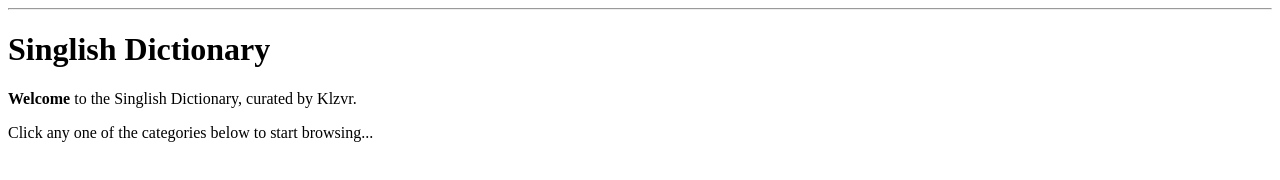
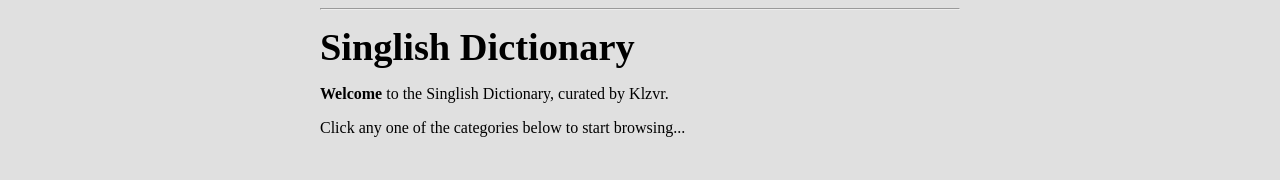
Before and after one commit to klzvr/klzvr.github.io, a plain HTML site: page singdict/index.html in a window 1280 px wide. Drawn offline with Linux system fonts and the light colour scheme.

Commit message:
Update index.html

```diff
--- a/singdict/index.html
+++ b/singdict/index.html
@@ -2,7 +2,7 @@
 <html>
     <meta charset="UTF-8">
     <meta name="viewport" content="width=device-width,initial-width = 1.0">
-    <link href="stylesheet" rel="../style.css">
+    <link href="../style.css" rel="stylesheet">
     <title>Klzvr's Singlish Dictionary — Home Page</title>
 
     <body>
```
